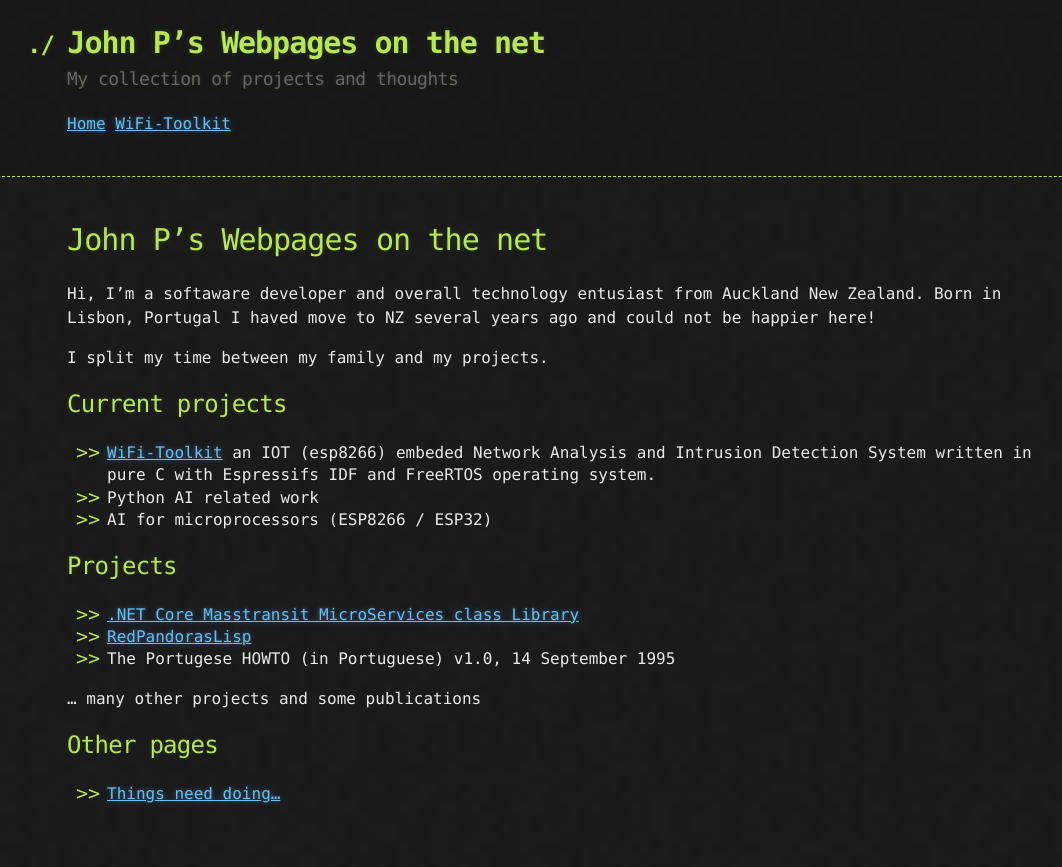
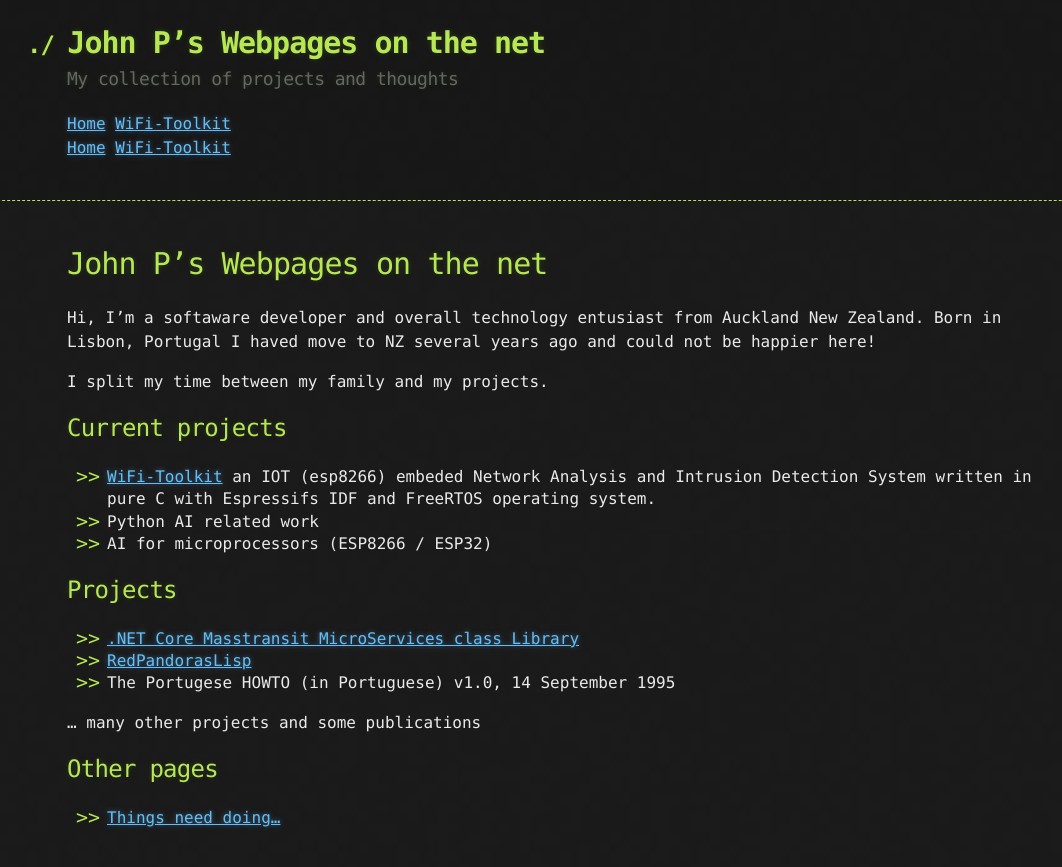
Before and after one commit to redpandora/redpandora.github.io, a Jekyll site: the page built from index.md, in a window 1280 px wide. Shown: the top 867 px of the page, without its empty margins (73-1135 px from the left). Built offline with Jekyll 4.4.1, drawn with Linux system fonts in a browser that asks for light colours; our own code applies the rules of GitHub Pages for plain Markdown files.

Commit message:
Update default.html

```diff
--- a/_layouts/default.html
+++ b/_layouts/default.html
@@ -17,10 +17,12 @@
           <h1>{{ site.title | default: site.github.repository_name }}</h1>
         </a>
         <h2>{{ site.description | default: site.github.project_tagline }}</h2>
+        <a href="/">Home</a>
+        <a href="/wifi_toolkit.html">WiFi-Toolkit</a>
 
         <section id="downloads">
           <a href="/">Home</a>
-          <a href="/wifi_toolkit.md">WiFi-Toolkit</a>
+          <a href="/wifi_toolkit.html">WiFi-Toolkit</a>
         </section>
       </div>
     </header>
```
